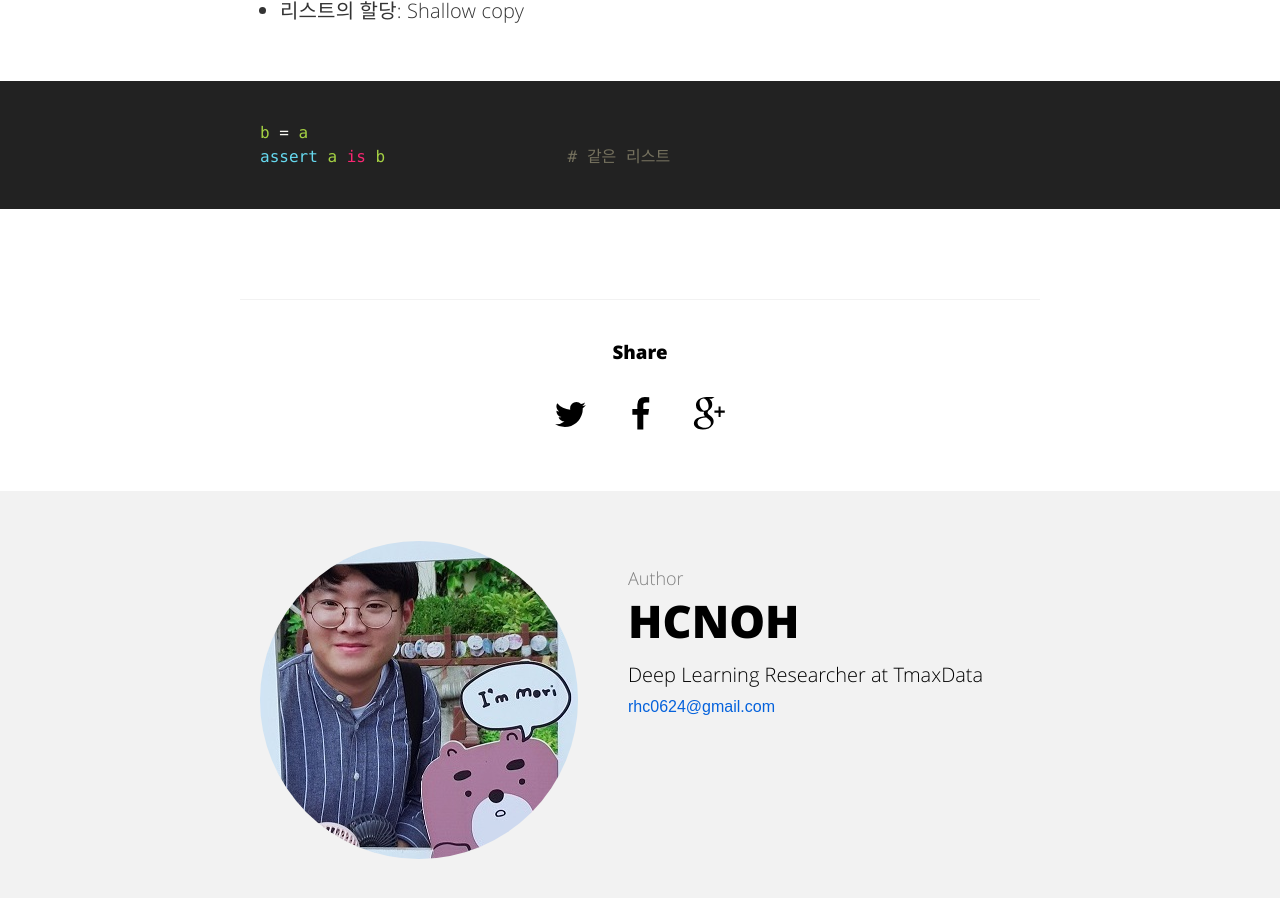
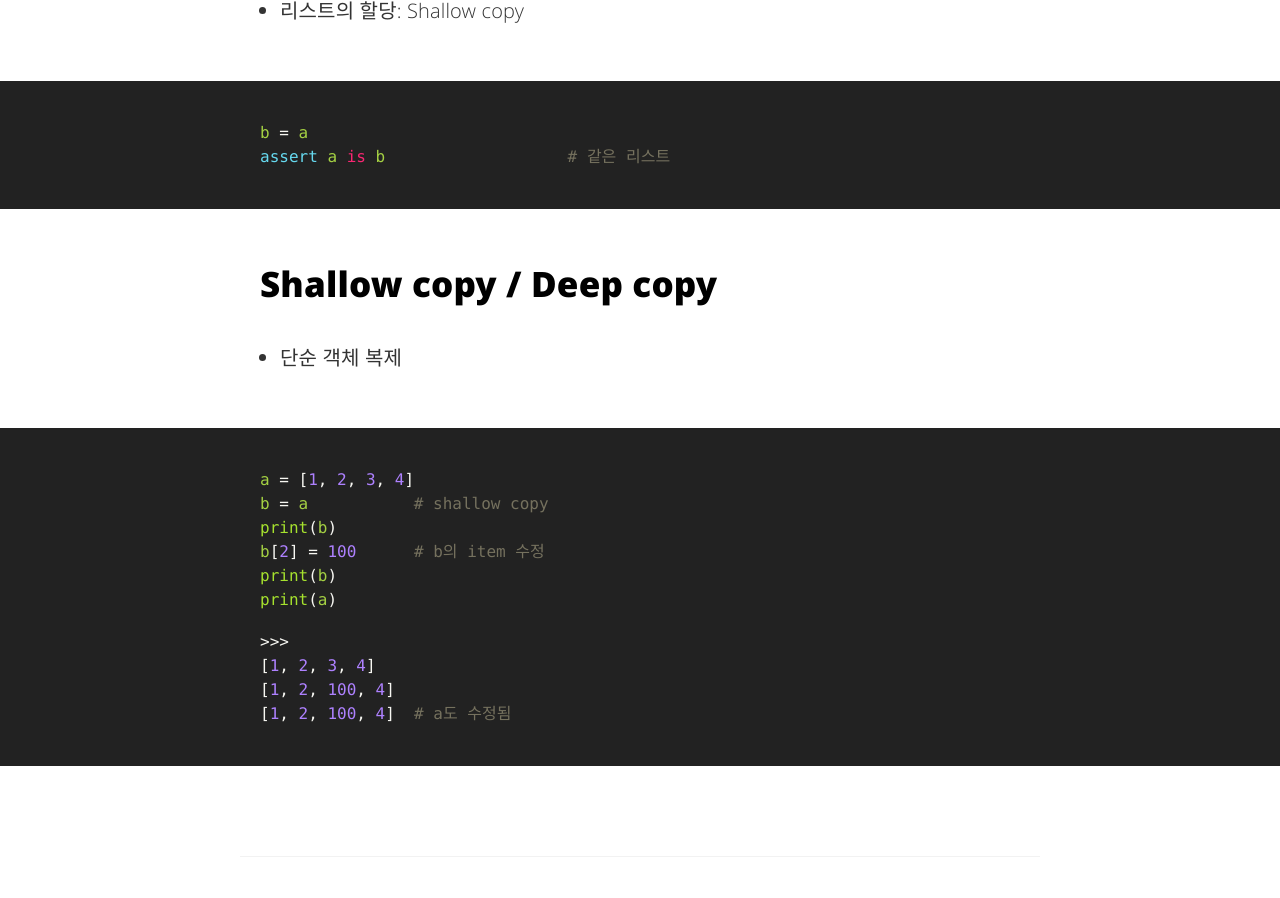
Before and after one commit to hcnoh/blog-prev, a Jekyll site: the page built from _posts/2018-09-16-effective-python-way05.md, in a window 1280 px wide and 900 px high, scrolled down 4214 px. Built offline with Jekyll 4.4.1, drawn with Linux system fonts in a browser that asks for light colours; comment, search, counter and statistics services are not loaded.

Commit message:
Update 2018-09-16-effective-python-way05.md

```diff
--- a/_posts/2018-09-16-effective-python-way05.md
+++ b/_posts/2018-09-16-effective-python-way05.md
@@ -91,3 +91,19 @@ assert b == a and b is not a    # 같은 내용을 담지만 다른 리스트
 b = a
 assert a is b                   # 같은 리스트
 {% endhighlight %}
+
+## Shallow copy / Deep copy
+- 단순 객체 복제
+{% highlight python %}
+a = [1, 2, 3, 4]
+b = a           # shallow copy
+print(b)
+b[2] = 100      # b의 item 수정
+print(b)
+print(a)
+
+>>>
+[1, 2, 3, 4]
+[1, 2, 100, 4]
+[1, 2, 100, 4]  # a도 수정됨
+{% endhighlight %}
```
